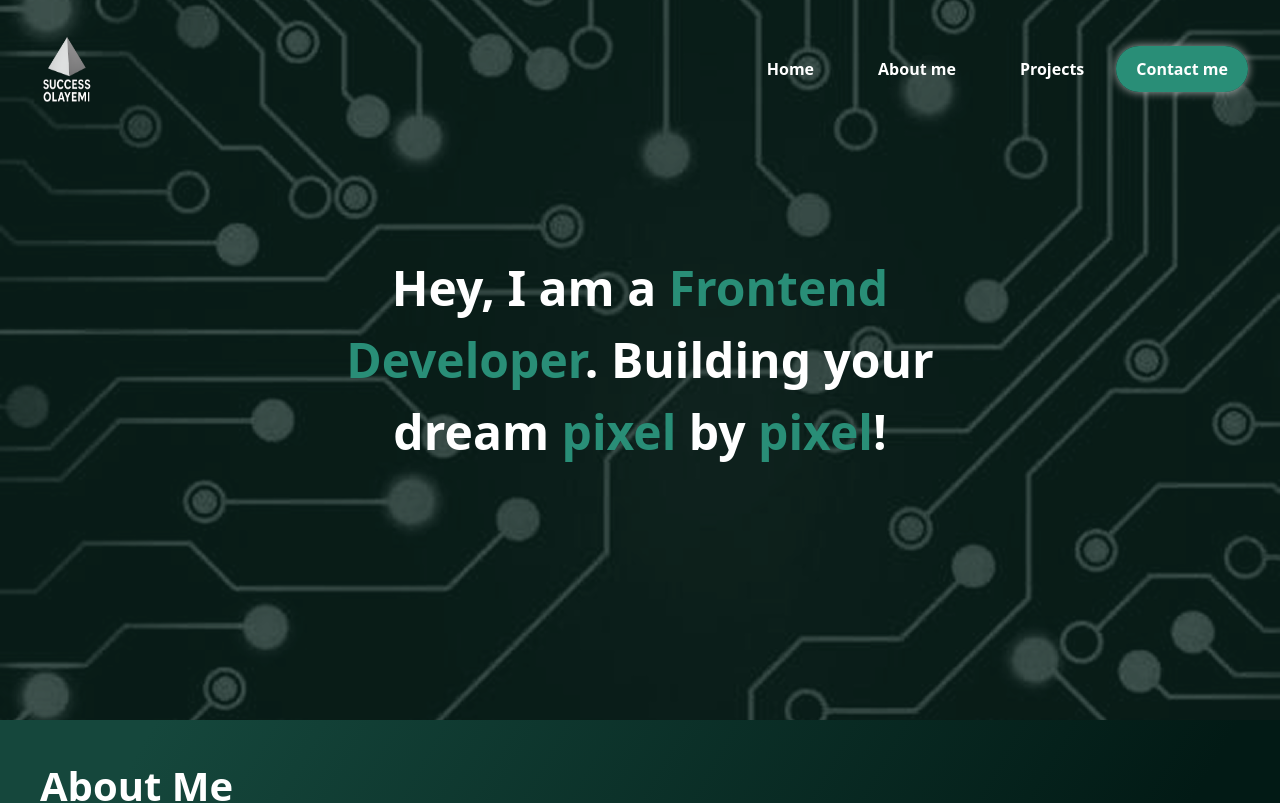
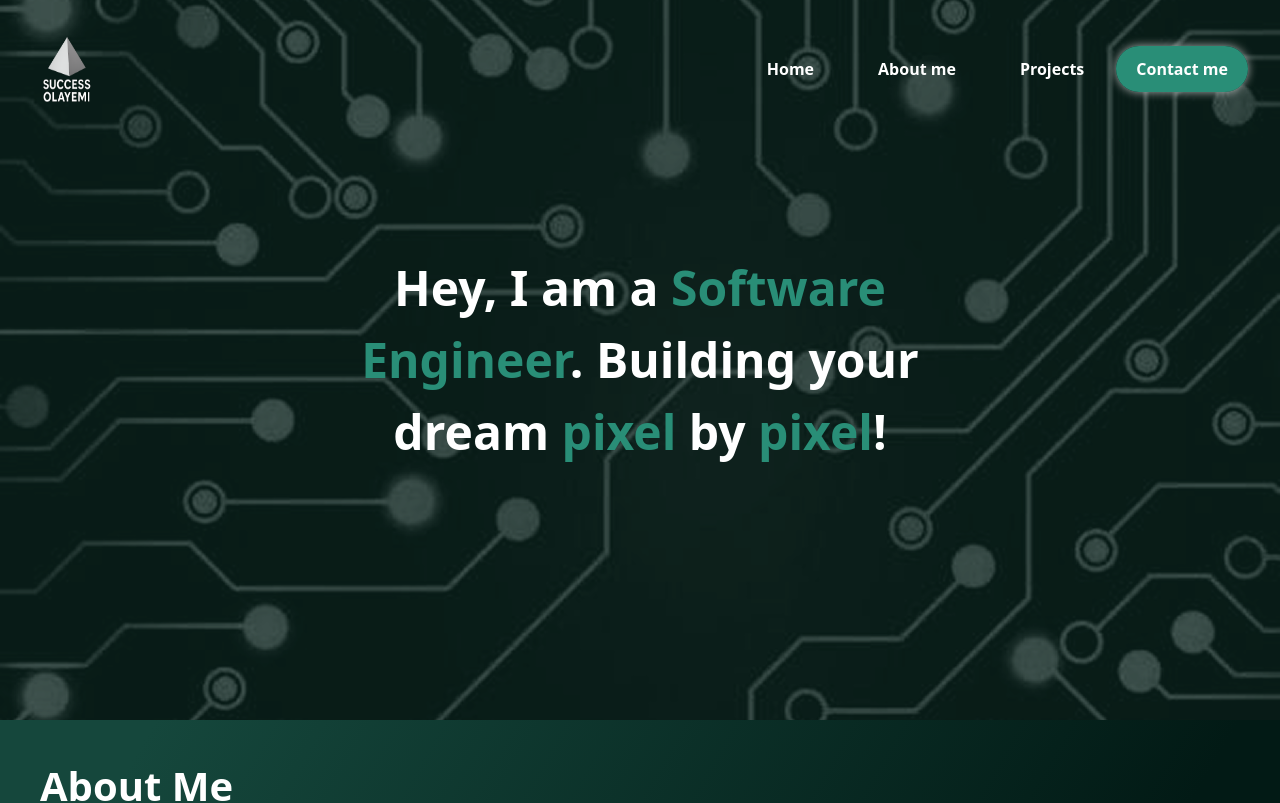
Before and after one commit to Error-at-night/My-Portfolio, a React (Vite) app: page / in a window 1280 px wide. Shown: the top 803 px of the page. Built offline with nearby package versions, Linux system fonts and the light colour scheme.

Commit message:
edited the header

```diff
--- a/src/components/Header.jsx
+++ b/src/components/Header.jsx
@@ -12,7 +12,7 @@ function Header() {
       <div className="absolute inset-0 flex items-center justify-center text-center px-4">
         <div>
           <h1 className="text-white text-[1.9rem] sm:text-[2rem] md:text-[3rem] font-extrabold max-w-[700px]">
-            Hey, I am a <span className="text-[#298E77]">Frontend Developer</span>.
+            Hey, I am a <span className="text-[#298E77]">Software Engineer</span>.
             Building your dream <span className="text-[#298E77]">pixel</span> by <span className="text-[#298E77]">pixel</span>!
           </h1>
           {/* <a className="flex justify-between items-center max-w-[154px] mx-auto mt-6 px-5 pt-3 pb-3 bg-[#298E77]
```
